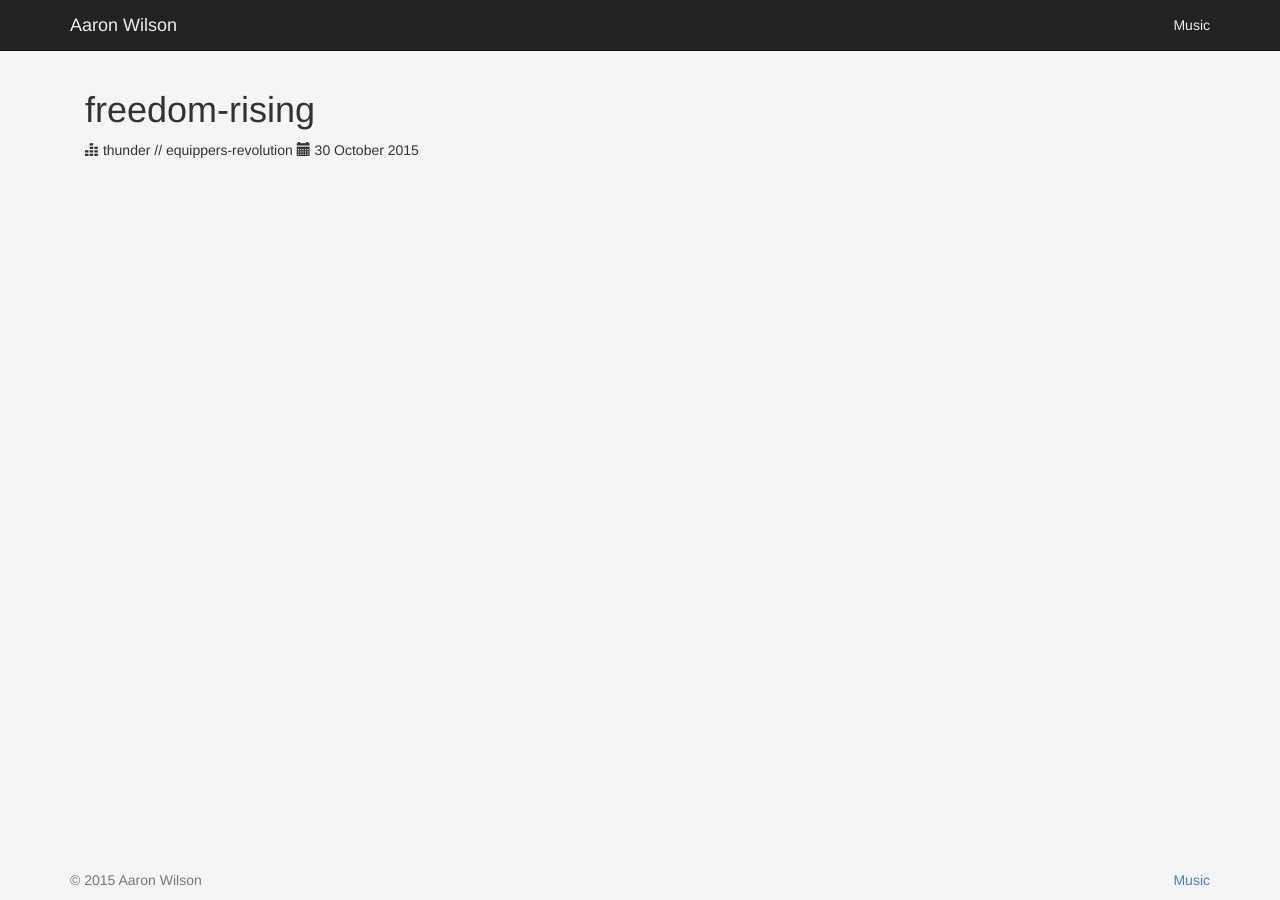
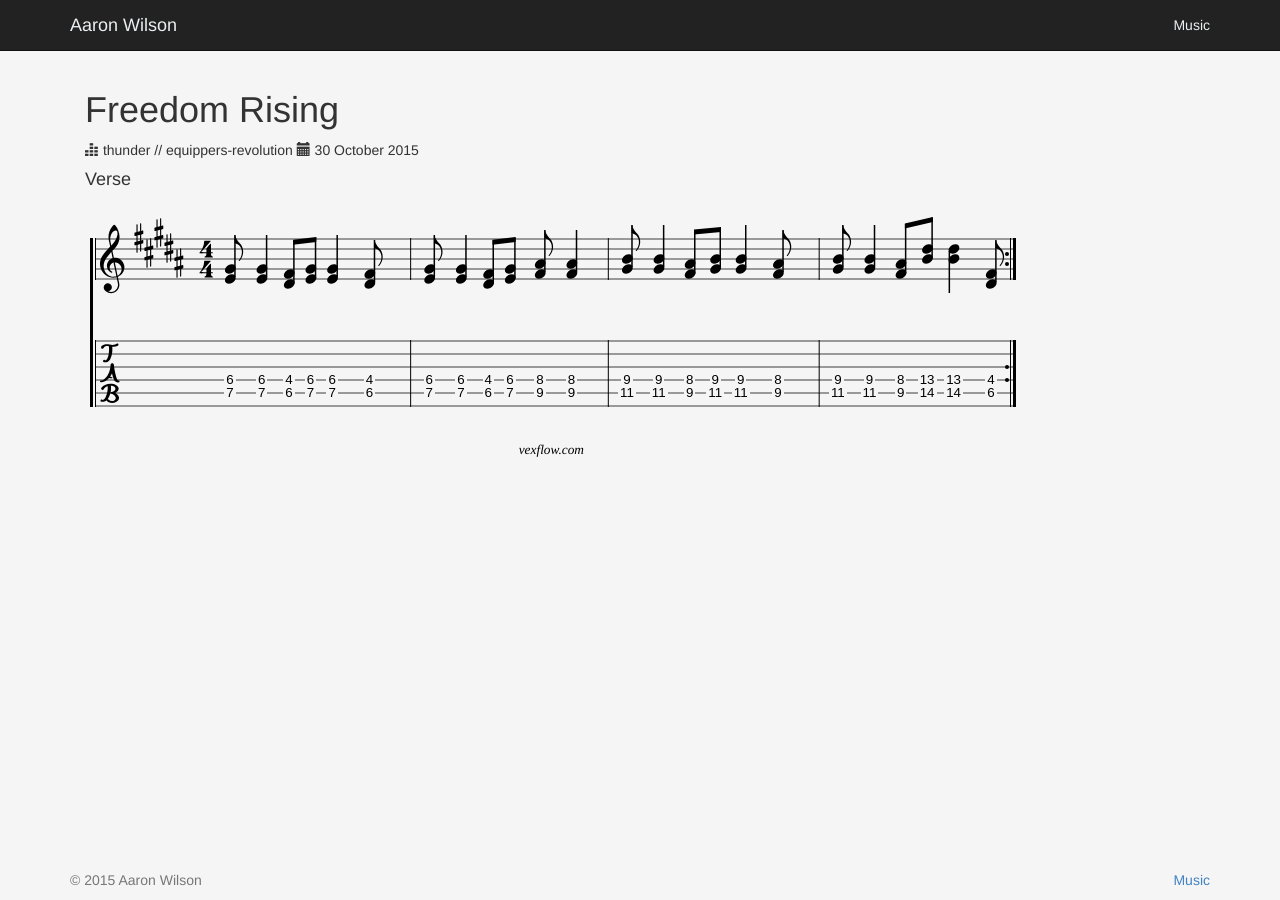
Before and after one commit to aarontwf/limebyte.github.io, a Jekyll site: the page built from _posts/2015-10-30-freedom-rising.html, in a window 1280 px wide. Built offline with Jekyll 4.4.1, drawn with Linux system fonts in a browser that asks for light colours; nearby versions of some CDN libraries.

Commit message:
Update song.html

```diff
--- a/_layouts/song.html
+++ b/_layouts/song.html
@@ -1,3 +1,5 @@
+{% assign song = site.data.songs.[page.artist].[page.title] %}
+
 <!DOCTYPE html>
 <html>
 
@@ -13,7 +15,7 @@
                     <div class="row">
                         <div class="col-md-12">
                             <header>
-                                <h1>{{ page.title }}</h1>
+                                <h1>{{ song.name }}</h1>
                             </header>
 
                             <nav>
@@ -28,7 +30,25 @@
                             </nav>
 
                             <section>
+
+
+                                {% for section in song.sections %}
+                                  <h4>{{ section.name }}</h4>
+
+                                  <div class="vex-tabdiv" width=940 scale=1.0 editor="false">
+                                    {% for stave in section.staves %}
+                                      tabstave
+                                        notation=true
+                                        key={{ song.key }} time={{ song.time-signature }}
+
+                                        {% for line in stave %}{{ line }}
+                                        {% endfor %}
+                                    {% endfor %}
+                                  </div>
+                                {% endfor %}
+
                                 <p>{{ content }}</p>
+
                             </section>
                         </div>
                     </div>
```
